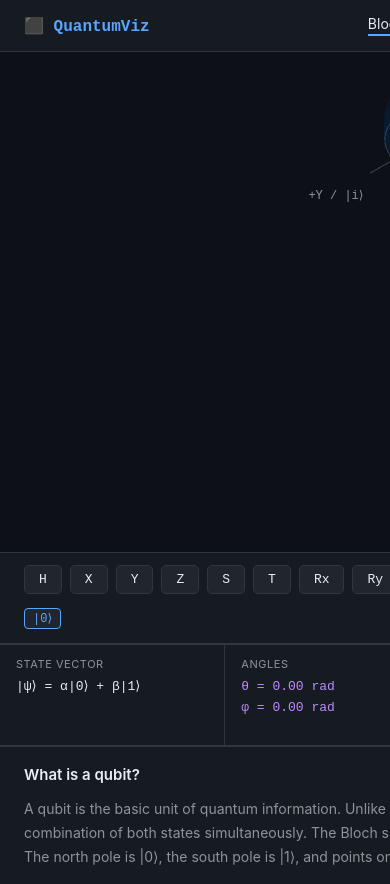
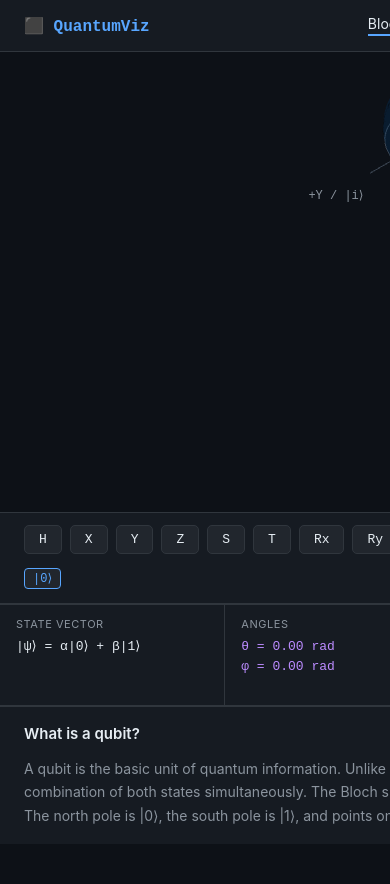
Before and after one commit to yuchaosu/QuantumVisualization, a React (Vite) app: page / in a window 390 px wide. Shown: the top 884 px of the page. After the commit the page ends 844 px from the top, so only its background shows below. Built offline with nearby package versions, Linux system fonts and the light colour scheme.

Commit message:
feat: responsive sphere sizing — fills available vertical space

```diff
--- a/src/App.module.css
+++ b/src/App.module.css
@@ -7,5 +7,5 @@
 
 .sphereRow {
   flex: 1;
-  min-height: 500px;
+  min-height: 350px;
 }
--- a/src/components/BlochSphere/BlochSphere.module.css
+++ b/src/components/BlochSphere/BlochSphere.module.css
@@ -2,7 +2,6 @@
   position: relative;
   width: 100%;
   height: 100%;
-  min-height: 500px;
   background: var(--bg-base);
 }
 
```
